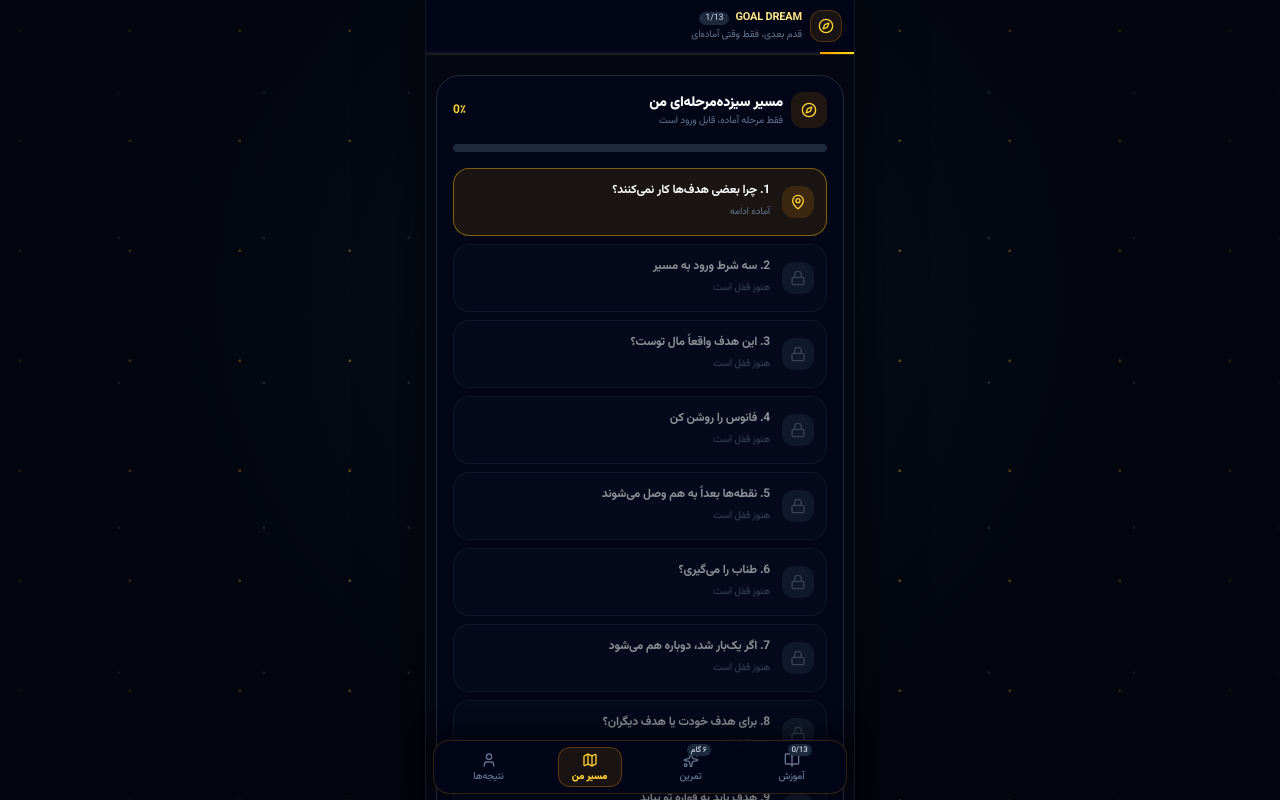
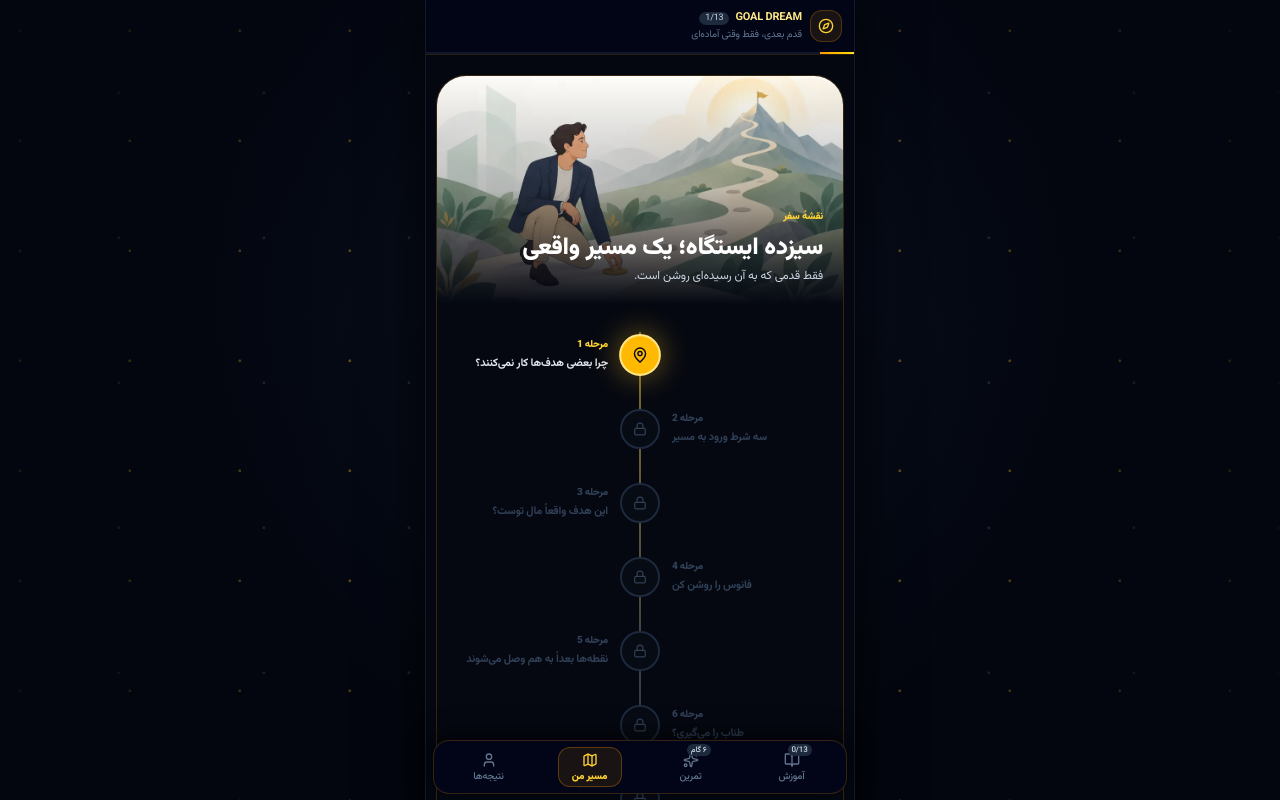
Before and after one commit to amirzaee1/hadaf, a React (Vite) app: page / in a window 1280 px wide. Both pictures are taken after a click on the button "باز کردن نقشه مسیر". Shown: the top 800 px of the page. Built offline with nearby package versions, Linux system fonts and the light colour scheme; a web font is replaced by a local one.

Commit message:
بازطراحی سینمایی: JourneyMap.tsx

```diff
--- a/src/components/core/JourneyMap.tsx
+++ b/src/components/core/JourneyMap.tsx
@@ -1,36 +1,72 @@
 import React from 'react';
 import { motion } from 'motion/react';
-import { CheckCircle2, Compass, Lock, MapPin } from 'lucide-react';
+import { Check, Lock, MapPin } from 'lucide-react';
 import { CHAPTERS } from '../../data/chapters';
 import { UserProgress } from '../../types';
+import { getEditorialImageSrc } from '../FlatStoryIllustration';
 
-interface JourneyMapProps { progress: UserProgress; activeChapter: number; onSelectChapter: (id: number) => void; className?: string; }
+interface JourneyMapProps {
+  progress: UserProgress;
+  activeChapter: number;
+  onSelectChapter: (id: number) => void;
+  className?: string;
+}
 
 export const JourneyMap: React.FC<JourneyMapProps> = ({ progress, activeChapter, onSelectChapter, className = '' }) => {
   let firstLocked = 1;
   while (firstLocked <= CHAPTERS.length && progress.completedChapters.includes(firstLocked)) firstLocked += 1;
   const unlockedThrough = Math.min(CHAPTERS.length, firstLocked);
-  const percent = Math.round((progress.completedChapters.length / CHAPTERS.length) * 100);
 
   return (
-    <section className={`space-y-4 rounded-3xl border border-slate-800 bg-slate-950/86 p-4 ${className}`}>
-      <div className="flex items-center justify-between">
-        <div className="flex items-center gap-2"><span className="flex h-9 w-9 items-center justify-center rounded-xl bg-amber-500/12 text-amber-300"><Compass className="h-4 w-4" /></span><div><h2 className="text-sm font-black text-white">مسیر سیزده‌مرحله‌ای من</h2><p className="text-[10px] text-slate-500">فقط مرحله آماده، قابل ورود است</p></div></div>
-        <b className="text-xs text-amber-300">{percent}٪</b>
+    <section className={`overflow-hidden rounded-[30px] border border-amber-500/20 bg-[#050811] ${className}`}>
+      <div className="relative aspect-[16/9] overflow-hidden">
+        <img src={getEditorialImageSrc(13, 0)} alt="مسیر سیزده مرحله‌ای به سوی هدف" width="960" height="640" className="h-full w-full object-cover" />
+        <div className="absolute inset-0 bg-gradient-to-t from-[#050811] via-[#050811]/25 to-transparent" />
+        <div className="absolute inset-x-0 bottom-0 p-5 text-right">
+          <span className="text-[10px] font-black text-amber-300">نقشهٔ سفر</span>
+          <h2 className="mt-1 text-2xl font-black text-white">سیزده ایستگاه؛ یک مسیر واقعی</h2>
+          <p className="mt-1 text-xs text-slate-300">فقط قدمی که به آن رسیده‌ای روشن است.</p>
         </div>
-      <div className="h-2 overflow-hidden rounded-full bg-slate-800"><motion.div animate={{ width: `${percent}%` }} className="h-full bg-gradient-to-r from-amber-500 to-yellow-300" /></div>
-      <div className="space-y-2">
-        {CHAPTERS.map((chapter) => {
+      </div>
+
+      <div className="relative px-4 pb-6 pt-4">
+        <div className="absolute bottom-9 left-1/2 top-7 w-px -translate-x-1/2 bg-gradient-to-b from-amber-300 via-slate-600 to-slate-900" />
+        <div className="space-y-1">
+          {CHAPTERS.map((chapter, index) => {
             const complete = progress.completedChapters.includes(chapter.id);
             const locked = chapter.id > unlockedThrough;
             const active = activeChapter === chapter.id;
+            const placeRight = index % 2 === 0;
+
             return (
-            <button key={chapter.id} disabled={locked} onClick={() => onSelectChapter(chapter.id)} className={`flex w-full items-center justify-between rounded-2xl border p-3 text-right ${active ? 'border-amber-400/45 bg-amber-500/10' : complete ? 'border-emerald-500/20 bg-emerald-500/[.05]' : locked ? 'cursor-not-allowed border-slate-800 bg-slate-900/45 opacity-55' : 'border-slate-700 bg-slate-900/70'}`}>
-              <div className="flex items-center gap-3"><span className={`flex h-8 w-8 items-center justify-center rounded-xl ${complete ? 'bg-emerald-500/15 text-emerald-300' : locked ? 'bg-slate-800 text-slate-500' : 'bg-amber-500/15 text-amber-300'}`}>{complete ? <CheckCircle2 className="h-4 w-4" /> : locked ? <Lock className="h-4 w-4" /> : <MapPin className="h-4 w-4" />}</span><span><b className="block text-[12px] text-white">{chapter.id}. {chapter.titleFa}</b><small className="text-[10px] text-slate-500">{complete ? 'تکمیل شده' : locked ? 'هنوز قفل است' : 'آماده ادامه'}</small></span></div>
+              <button
+                key={chapter.id}
+                disabled={locked}
+                onClick={() => onSelectChapter(chapter.id)}
+                className="relative grid min-h-[70px] w-full grid-cols-[1fr_48px_1fr] items-center text-right disabled:cursor-not-allowed"
+                aria-label={`مرحله ${chapter.id}: ${chapter.titleFa}`}
+              >
+                <div className={`${placeRight ? 'col-start-3 pr-2 text-right' : 'col-start-1 pl-2 text-left'} row-start-1`}>
+                  <span className={`block text-[10px] font-black ${locked ? 'text-slate-700' : active ? 'text-amber-300' : complete ? 'text-emerald-300' : 'text-slate-500'}`}>
+                    مرحله {chapter.id}
+                  </span>
+                  <span className={`mt-0.5 block text-[11px] font-bold leading-5 ${locked ? 'text-slate-700' : 'text-slate-200'}`}>
+                    {chapter.titleFa}
+                  </span>
+                </div>
+
+                <motion.span
+                  className={`relative z-10 col-start-2 row-start-1 mx-auto flex h-10 w-10 items-center justify-center rounded-full border-2 ${complete ? 'border-emerald-300 bg-emerald-950 text-emerald-200' : active ? 'border-amber-200 bg-amber-400 text-slate-950 shadow-[0_0_30px_rgba(251,191,36,.46)]' : locked ? 'border-slate-800 bg-[#070b14] text-slate-700' : 'border-amber-500/55 bg-[#15130c] text-amber-300'}`}
+                  animate={active ? { scale: [1, 1.08, 1] } : undefined}
+                  transition={{ duration: 2.1, repeat: Infinity }}
+                >
+                  {complete ? <Check className="h-4 w-4" /> : locked ? <Lock className="h-3.5 w-3.5" /> : <MapPin className="h-4 w-4" />}
+                </motion.span>
               </button>
             );
           })}
         </div>
+      </div>
     </section>
   );
 };
```
Lines whose indentation alone changed are shown as unchanged.
